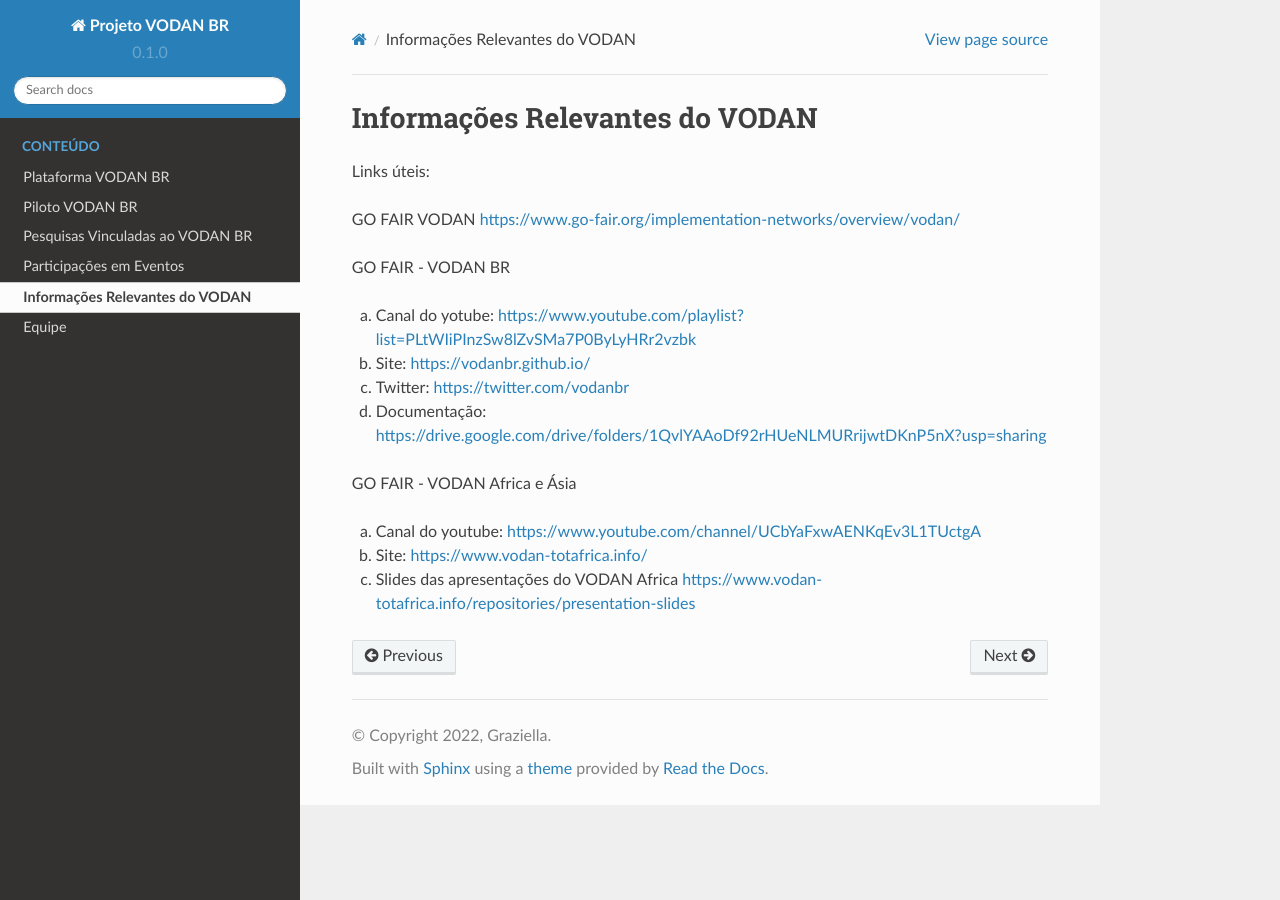
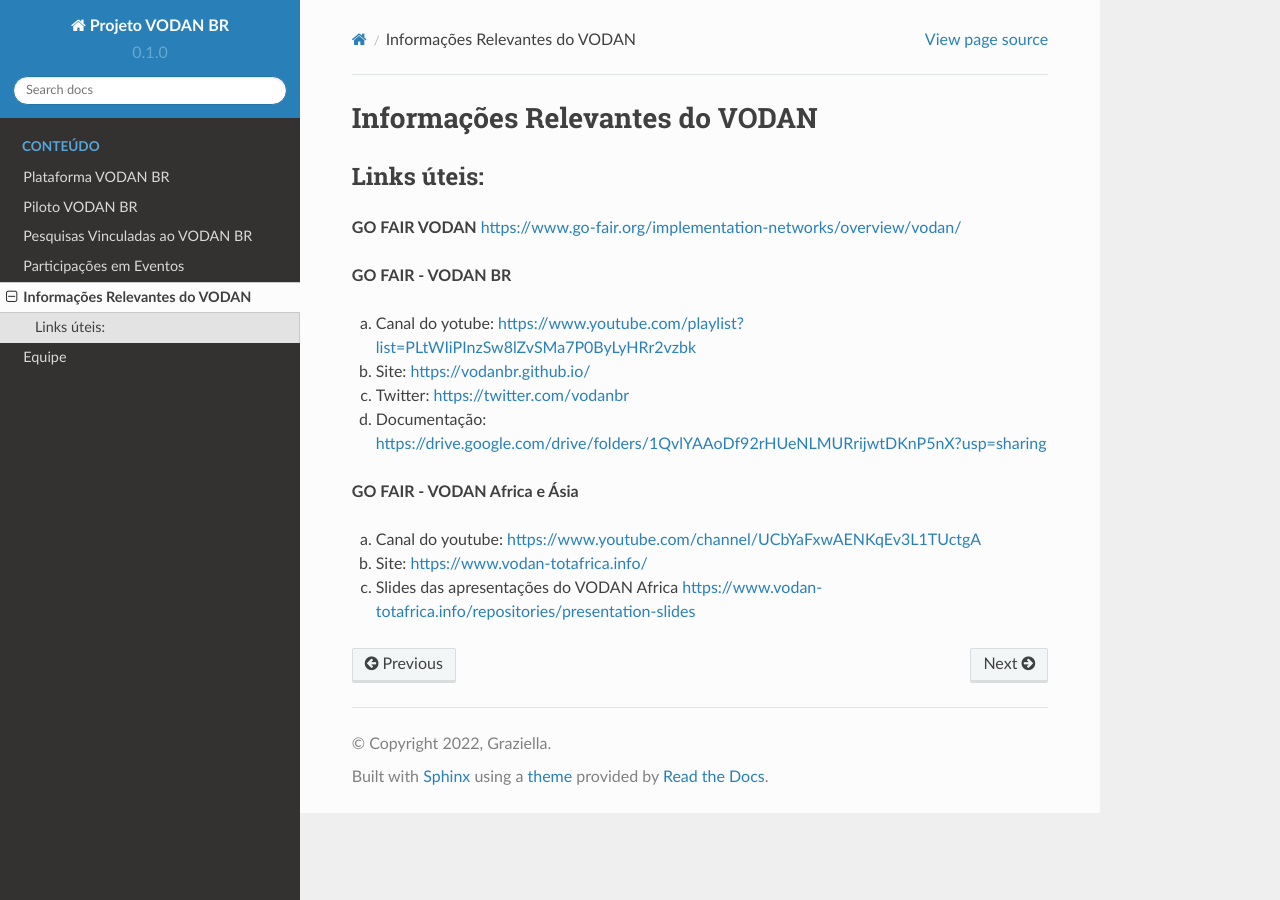
Before and after one commit to vodanbr/wiki, a Sphinx documentation site: the page built from docs/source/RelevantInformation.rst, in a window 1280 px wide. Built offline with Sphinx 7.4.7 and the Read the Docs theme 2.0.0, drawn with Linux system fonts in a browser that asks for light colours.

```diff
--- a/docs/source/RelevantInformation.rst
+++ b/docs/source/RelevantInformation.rst
@@ -1,18 +1,19 @@
 Informações Relevantes do VODAN
-+++++++++++++++++++++++++++++++
+###############################
 
 Links úteis:
+************
 
-GO FAIR VODAN https://www.go-fair.org/implementation-networks/overview/vodan/
+**GO FAIR VODAN** https://www.go-fair.org/implementation-networks/overview/vodan/
 
-GO FAIR - VODAN BR
+**GO FAIR - VODAN BR**
 
 a) Canal do yotube: https://www.youtube.com/playlist?list=PLtWIiPInzSw8lZvSMa7P0ByLyHRr2vzbk
 b) Site: https://vodanbr.github.io/
 c) Twitter: https://twitter.com/vodanbr
 d) Documentação: https://drive.google.com/drive/folders/1QvlYAAoDf92rHUeNLMURrijwtDKnP5nX?usp=sharing
 
-GO FAIR - VODAN Africa e Ásia
+**GO FAIR - VODAN Africa e Ásia**
 
 a) Canal do youtube: https://www.youtube.com/channel/UCbYaFxwAENKqEv3L1TUctgA
 b) Site: https://www.vodan-totafrica.info/
```
